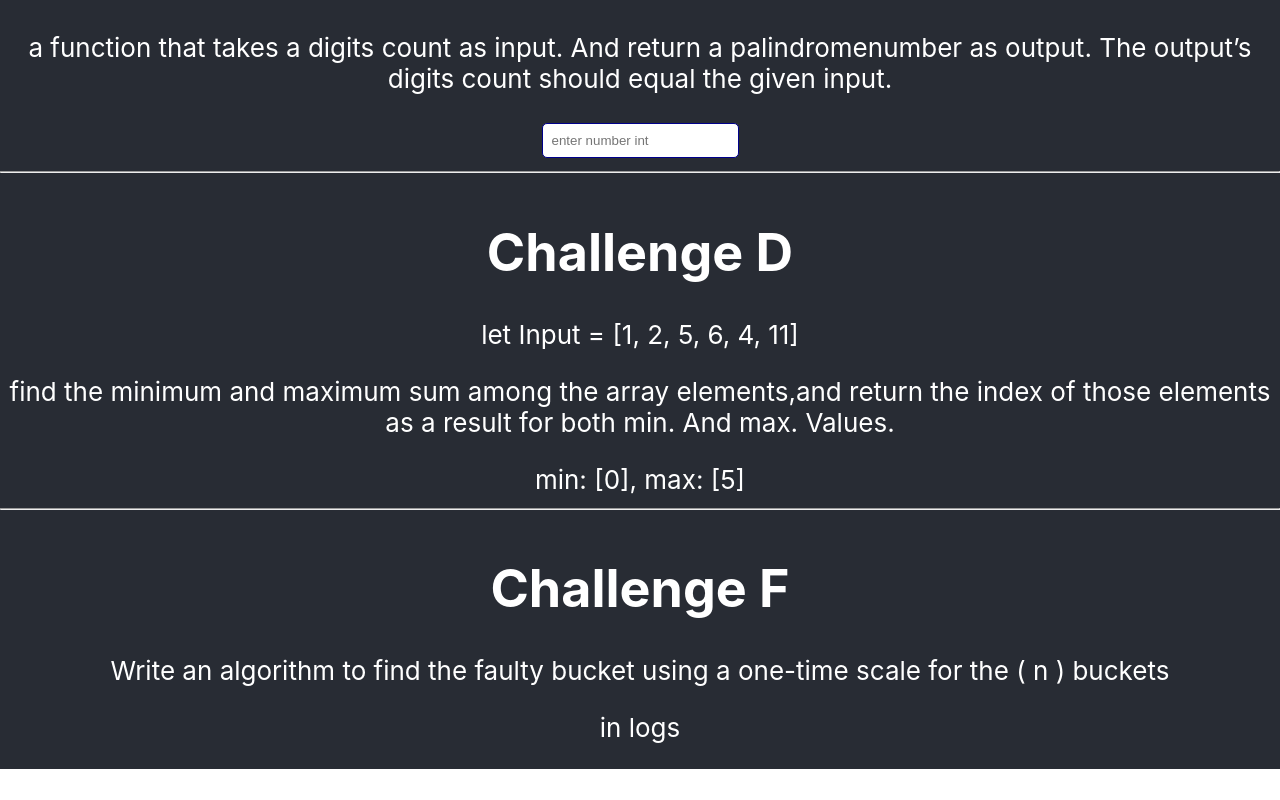
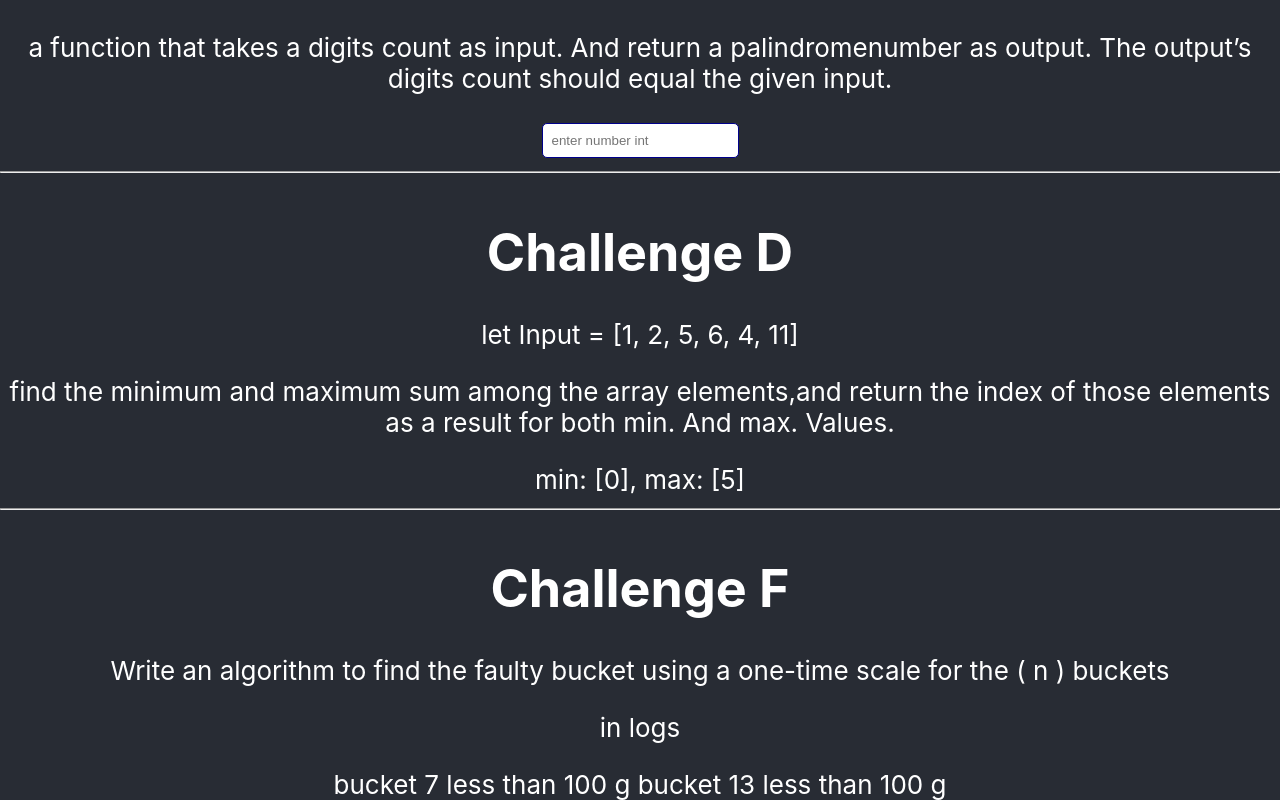
Before and after one commit to hossamabdulmagid/exam, a React (Create React App) app: page / in a window 1280 px wide. Shown: the part 823-1623 px from the top of the page. Before the commit the page ends 1592 px from the top, so only its background shows below. Built offline with nearby package versions, Linux system fonts and the light colour scheme.

Commit message:
fixed issue

```diff
--- a/src/challanges/challengeE.js
+++ b/src/challanges/challengeE.js
@@ -1,27 +1,24 @@
 const ChallengeE = () => {
-    let bucket = [10, 10, 10, 5, 10, 4, 10, 10, 10, 8];
+    let bucket = [100, 100, 100, 100, 100, 100, 70, 100, 100, 100, 100, 100, 90, 100,];
+
 
     const FindTheMissingWeightBucket = (bucket) => {
-        let result = []
+        let result = [];
         for (let i = 0; i < bucket.length; i++) {
-            if (bucket[i] <= 10) {
-                if (bucket.indexOf(i) !== -1) {
-                    result.push(bucket.indexOf(i) + 1 + ` less than 100g \n\n`)
-                }
+            if (bucket[i] <= 90) {
+                result.push(`  bucket  ${i + 1} less than 100 g`);
             }
         }
-        return result.sort().join('');
+        return result;
     }
 
 
     console.log(FindTheMissingWeightBucket(bucket));
 
-
     return (
         <div>
             <h1>
                 Challenge F
-
             </h1>
             <p>
                 Write an algorithm to find the faulty bucket using a one-time scale for the ( n ) buckets
@@ -29,8 +26,9 @@ const ChallengeE = () => {
             <p>
                 in logs
             </p>
+            {FindTheMissingWeightBucket(bucket)
+            }
         </div>
-
     )
 }
 
```
